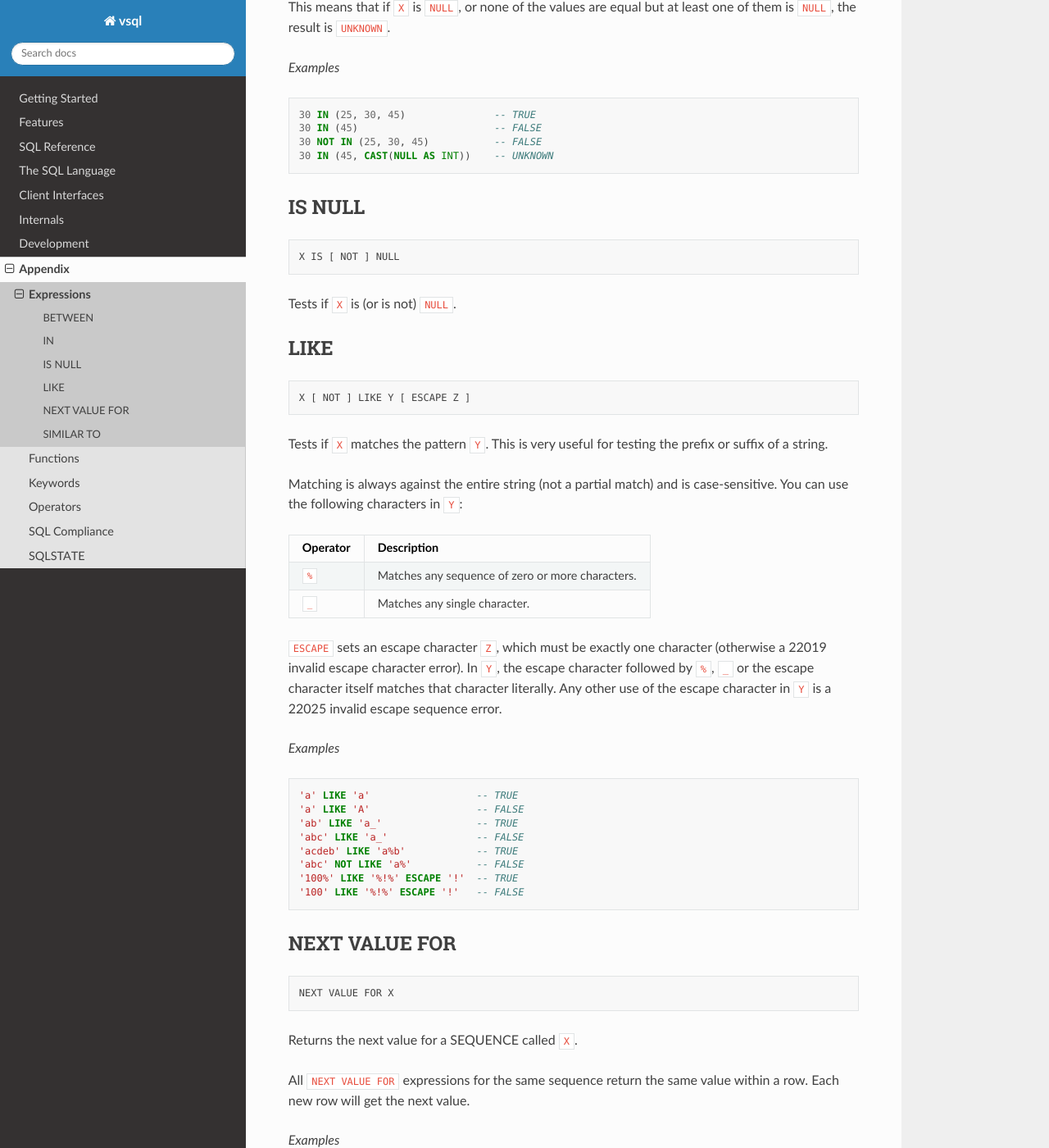
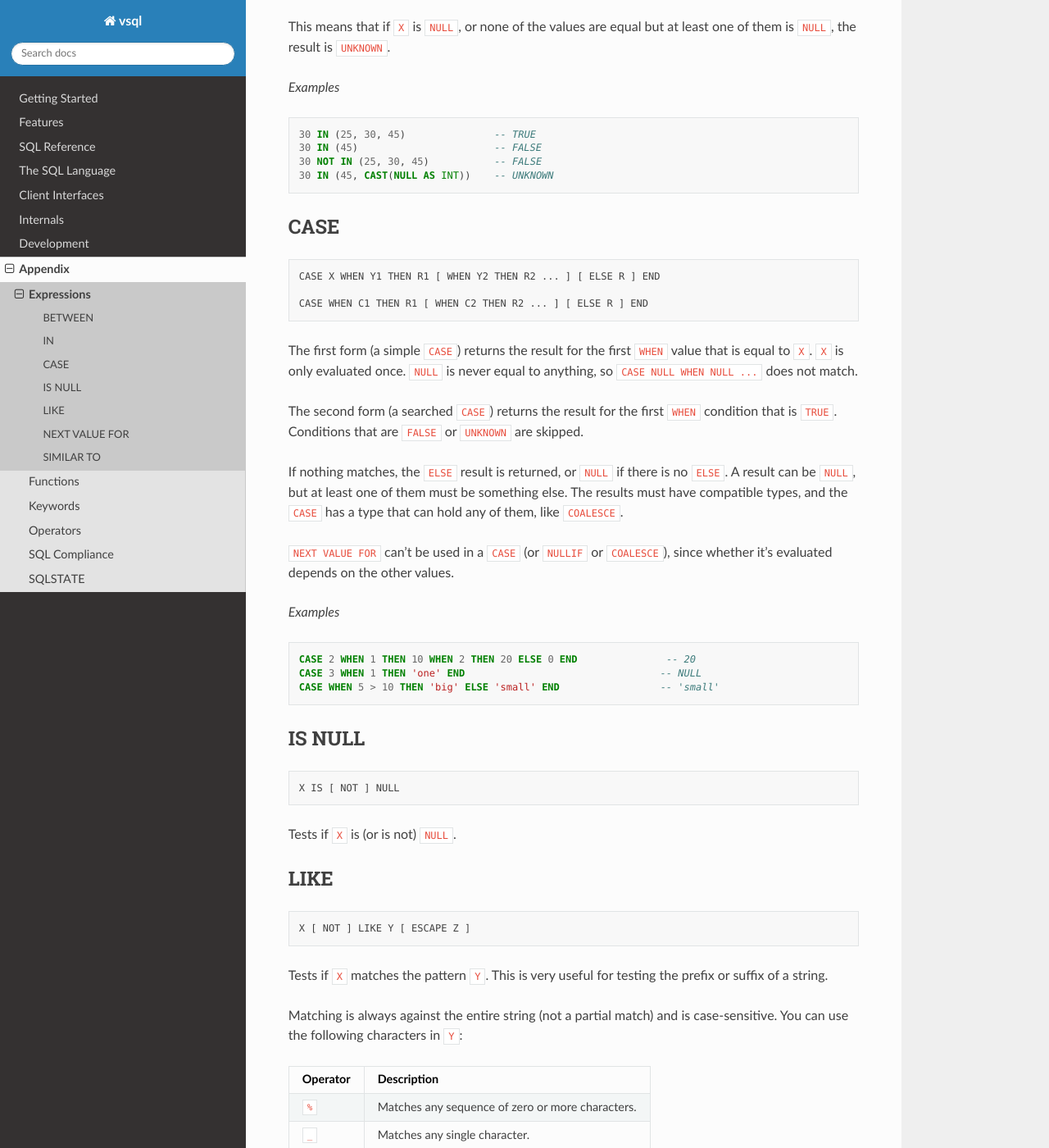
Before and after one commit to elliotchance/vsql, a Sphinx documentation site: the page built from docs/expressions.rst, in a window 1280 px wide and 1400 px high, scrolled down 1073 px. Shown: the whole window at 82% size. Built offline with Sphinx 7.4.7 and the Read the Docs theme 3.1.0, drawn with Linux system fonts in a browser that asks for light colours.

Commit message:
language: Support simple and searched CASE expressions
A simple CASE evaluates its operand once. The results are converted to their
combined type (like COALESCE), and at least one of them must not be NULL.
NEXT VALUE FOR can't be used anywhere in a CASE, NULLIF or COALESCE (42601),
since whether it's evaluated depends on the other values (finishing #544).

SQL F261-01
SQL F261-02
SQL T176

Fixes #455

Co-Authored-By: Claude Opus 5.5 <noreply@anthropic.com>

```diff
--- a/docs/expressions.rst
+++ b/docs/expressions.rst
@@ -50,6 +50,39 @@ least one of them is ``NULL``, the result is ``UNKNOWN``.
   30 IN (45)                       -- FALSE
   30 NOT IN (25, 30, 45)           -- FALSE
   30 IN (45, CAST(NULL AS INT))    -- UNKNOWN
+
+CASE
+----
+
+.. code-block:: text
+
+  CASE X WHEN Y1 THEN R1 [ WHEN Y2 THEN R2 ... ] [ ELSE R ] END
+
+  CASE WHEN C1 THEN R1 [ WHEN C2 THEN R2 ... ] [ ELSE R ] END
+
+The first form (a simple ``CASE``) returns the result for the first ``WHEN``
+value that is equal to ``X``. ``X`` is only evaluated once. ``NULL`` is never
+equal to anything, so ``CASE NULL WHEN NULL ...`` does not match.
+
+The second form (a searched ``CASE``) returns the result for the first ``WHEN``
+condition that is ``TRUE``. Conditions that are ``FALSE`` or ``UNKNOWN`` are
+skipped.
+
+If nothing matches, the ``ELSE`` result is returned, or ``NULL`` if there is no
+``ELSE``. A result can be ``NULL``, but at least one of them must be something
+else. The results must have compatible types, and the ``CASE`` has a type that
+can hold any of them, like ``COALESCE``.
+
+``NEXT VALUE FOR`` can't be used in a ``CASE`` (or ``NULLIF`` or ``COALESCE``),
+since whether it's evaluated depends on the other values.
+
+*Examples*
+
+.. code-block:: sql
+
+  CASE 2 WHEN 1 THEN 10 WHEN 2 THEN 20 ELSE 0 END               -- 20
+  CASE 3 WHEN 1 THEN 'one' END                                 -- NULL
+  CASE WHEN 5 > 10 THEN 'big' ELSE 'small' END                 -- 'small'
 
 IS NULL
 -------
--- a/docs/v-orm.rst
+++ b/docs/v-orm.rst
@@ -178,7 +178,7 @@ Limitations
   - ``select distinct``.
   - ``sum``, ``min`` and ``max`` of a field that isn't an ``f64``.
   - Updating rows from an array (``set name = rows.name where id ==
-    rows.id``), which uses ``CASE``.
+    rows.id``), which uses ``IN``.
   - ``ilike``, which isn't part of the SQL standard.
   - Nested transactions, which use savepoints (see `Transactions`_).
 
```
Also changed, not shown: docs/sql-compliance.rst (+4 -4 lines), 5 other files.
